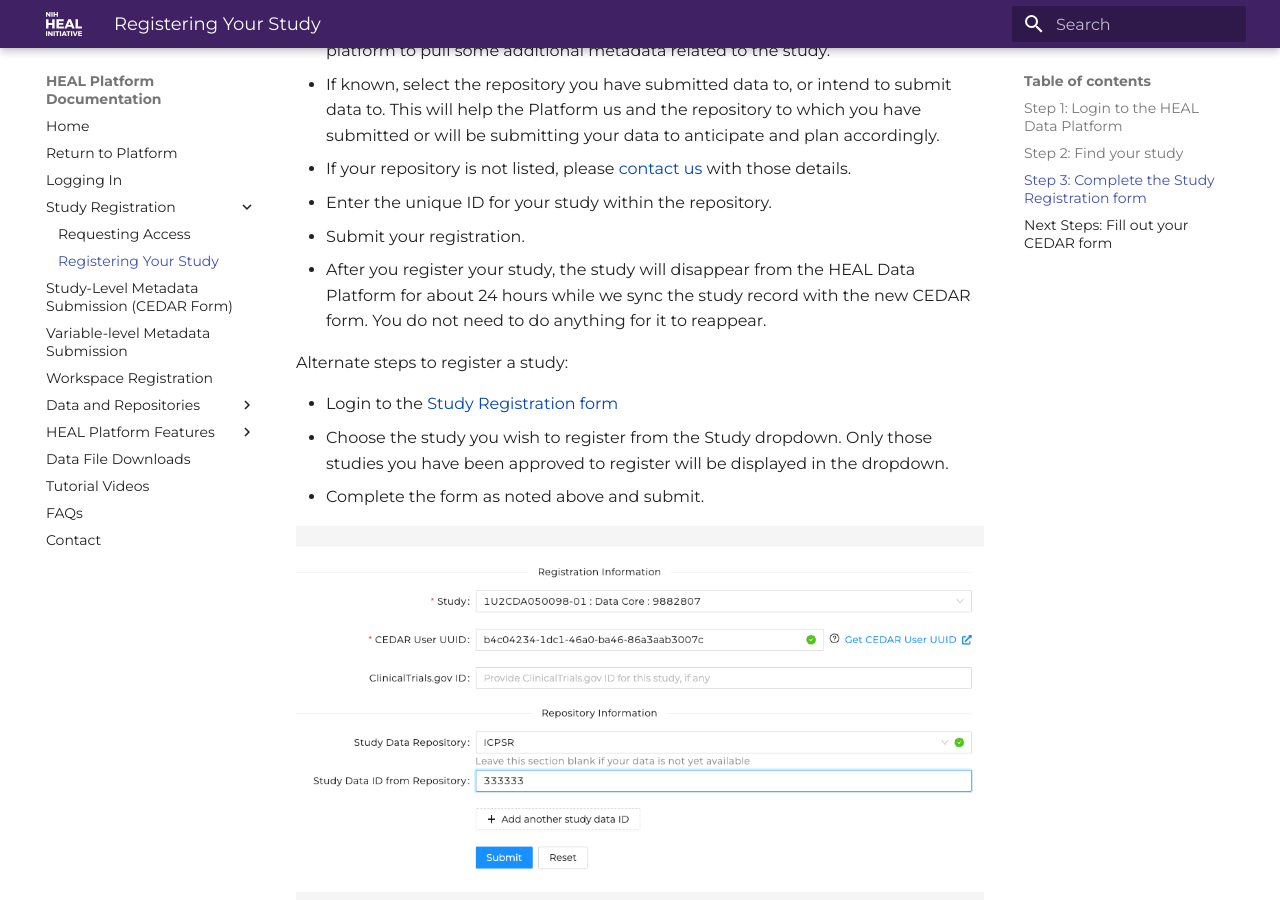
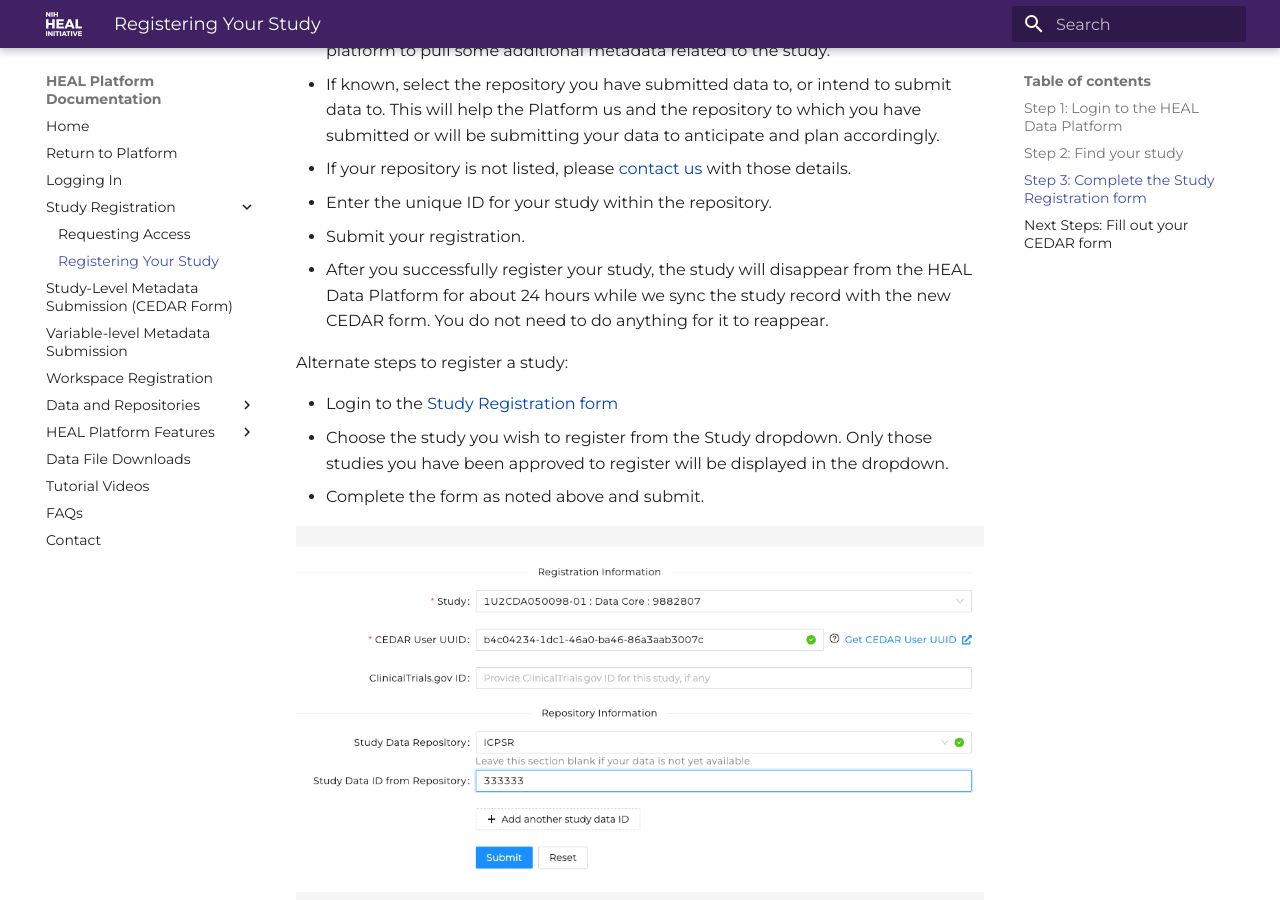
Before and after one commit to HEAL/platform-documentation, an MkDocs documentation site: the page built from docs/study-registration/registering-your-study.md, in a window 1280 px wide and 900 px high, scrolled down 1642 px. Built offline with MkDocs 1.6.1 and Material for MkDocs 9.7.7, drawn with Linux system fonts in a browser that asks for light colours.

Commit message:
add 'successfully'

```diff
--- a/docs/study-registration/registering-your-study.md
+++ b/docs/study-registration/registering-your-study.md
@@ -46,7 +46,7 @@
     [contact us](mailto:heal-support@datacommons.io) with those details.
 - Enter the unique ID for your study within the repository.
 - Submit your registration.
-- After you register your study, the study will disappear from the HEAL Data Platform for about 24 hours while we sync the study record with the new CEDAR form. You do not need to do anything for it to reappear.
+- After you successfully register your study, the study will disappear from the HEAL Data Platform for about 24 hours while we sync the study record with the new CEDAR form. You do not need to do anything for it to reappear.
 
 Alternate steps to register a study:
 
```
